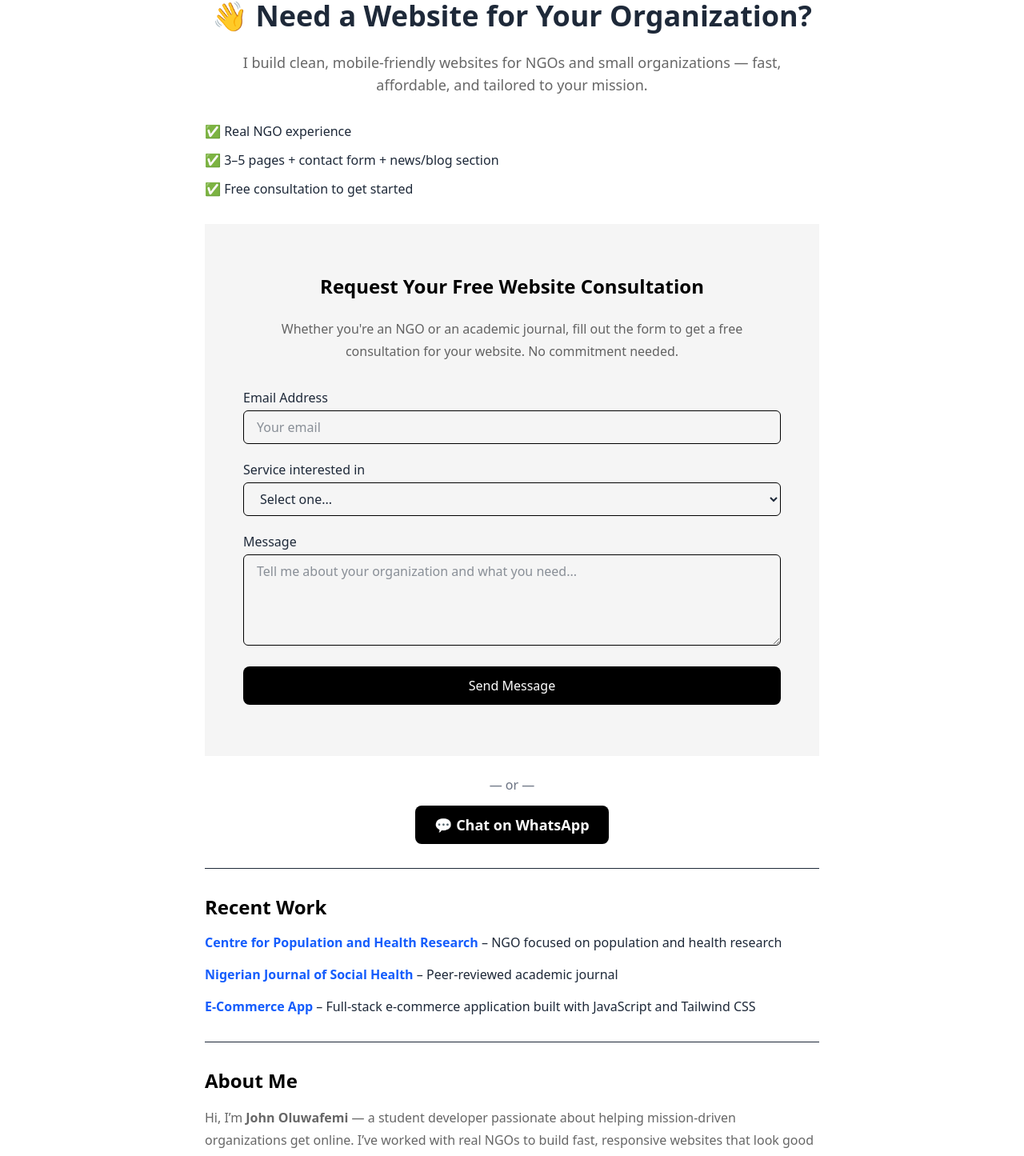
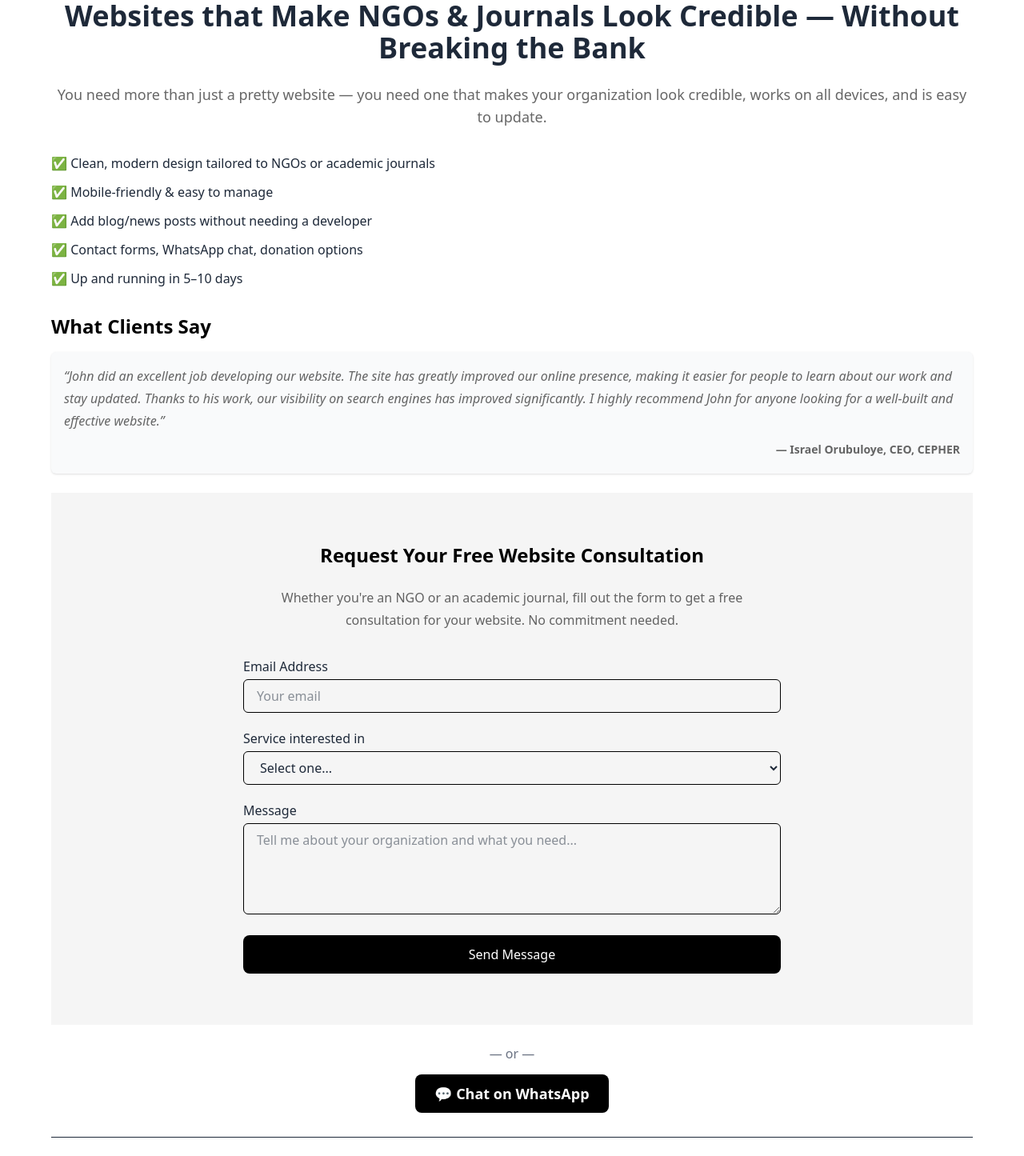
Before and after one commit to lamba01/port, a React (Vite) app: page /ngo in a window 1280 px wide. Shown: the part 120-1565 px from the top of the page at 80% size. Built offline with nearby package versions, Linux system fonts and the light colour scheme.

Commit message:
feat: enhance NGO landing page and add testimonial section

```diff
--- a/src/pages/ngo.jsx
+++ b/src/pages/ngo.jsx
@@ -2,57 +2,83 @@ import React from "react";
 import { Helmet } from "react-helmet";
 import "aos/dist/aos.css";
 import Contact from "../sections/contact";
+import Testimonial from "../sections/testimonial";
 
 export default function NGOLandingPage() {
   return (
     <>
       <Helmet>
-        <title>NGO Website Developer – John Oluwafemi</title>
+        <title>NGO & Journal Website Developer – John Oluwafemi</title>
         <meta
           name="description"
-          content="Affordable, fast, mobile-friendly websites for NGOs. Let's build your organization's site today."
+          content="Professional, mobile-friendly websites for NGOs and academic journals. Built fast, affordably, and tailored to your mission."
         />
         <meta
           name="keywords"
-          content="NGO website, non-profit website, affordable NGO websites, mobile-friendly NGO sites, fast NGO web development"
+          content="NGO website, journal website, non-profit website, affordable NGO websites, academic journal web design, fast NGO web development"
         />
         <meta name="author" content="John Oluwafemi" />
         <meta
           property="og:title"
-          content="NGO Website Developer – John Oluwafemi"
+          content="NGO & Journal Website Developer – John Oluwafemi"
         />
         <meta
           property="og:description"
-          content="Affordable, fast, mobile-friendly websites for NGOs. Let's build your organization's site today."
+          content="Professional, mobile-friendly websites for NGOs and academic journals. Built fast, affordably, and tailored to your mission."
         />
       </Helmet>
       <div className="bg-white text-gray-800 min-h-screen flex flex-col items-center px-4 py-10">
-        <div className="max-w-3xl w-full mt-20">
+        <div className="max-w-6xl w-full mt-20">
           <h1 className="text-3xl sm:text-4xl font-bold text-center mb-6">
-            👋 Need a Website for Your Organization?
+            Websites that Make NGOs & Journals Look Credible — Without Breaking
+            the Bank
           </h1>
+
           <p className="text-lg text-center mb-8">
-            I build clean, mobile-friendly websites for NGOs and small
-            organizations — fast, affordable, and tailored to your mission.
+            You need more than just a pretty website — you need one that makes
+            your organization look credible, works on all devices, and is easy
+            to update.
           </p>
 
           <ul className="space-y-3 mb-8">
-            <li className="flex items-start gap-2">✅ Real NGO experience</li>
             <li className="flex items-start gap-2">
-              ✅ 3–5 pages + contact form + news/blog section
+              ✅ Clean, modern design tailored to NGOs or academic journals
             </li>
             <li className="flex items-start gap-2">
-              ✅ Free consultation to get started
+              ✅ Mobile-friendly & easy to manage
+            </li>
+            <li className="flex items-start gap-2">
+              ✅ Add blog/news posts without needing a developer
+            </li>
+            <li className="flex items-start gap-2">
+              ✅ Contact forms, WhatsApp chat, donation options
+            </li>
+            <li className="flex items-start gap-2">
+              ✅ Up and running in 5–10 days
             </li>
           </ul>
+          <h2 className="text-2xl font-semibold mb-4">What Clients Say</h2>
+          <div className="bg-gray-50 p-4 rounded-md shadow mb-6">
+            <p className="italic text-gray-700">
+              “John did an excellent job developing our website. The site has
+              greatly improved our online presence, making it easier for people
+              to learn about our work and stay updated. Thanks to his work, our
+              visibility on search engines has improved significantly. I highly
+              recommend John for anyone looking for a well-built and effective
+              website.”
+            </p>
+            <p className="mt-2 font-semibold text-sm text-right">
+              — Israel Orubuloye, CEO, CEPHER
+            </p>
+          </div>
 
           <Contact />
-          {/* OR divider */}
+
           <div className="text-center my-6 text-gray-500">— or —</div>
 
           <div className="text-center mb-10">
             <a
-              href="https://wa.me/234XXXXXXXXXX?text=Hi%20John%2C%20I%20need%20an%20NGO%20website"
+              href="https://wa.me/2348166009368?text=Hi%20John%2C%20I%20need%20an%20NGO%20website"
               target="_blank"
               rel="noopener noreferrer"
               className="bg-black hover:bg-[#333333] text-white px-6 py-3 rounded-lg text-lg font-semibold transition"
@@ -103,12 +129,12 @@ export default function NGOLandingPage() {
 
           <hr className="my-8" />
 
-          <h2 className="text-2xl font-semibold mb-4">About Me</h2>
+          <h2 className="text-2xl font-semibold mb-4">Why Work With Me?</h2>
           <p className="mb-6">
-            Hi, I’m <strong>John Oluwafemi</strong> — a student developer
-            passionate about helping mission-driven organizations get online.
-            I’ve worked with real NGOs to build fast, responsive websites that
-            look good and perform even better.
+            I’m <strong>a developer</strong> who helps nonprofits, research
+            groups, and academic journals build websites that work. I care about
+            simplicity, clarity, and helping mission-driven teams do more online
+            — with less stress.
           </p>
 
           <div className="text-center">
--- a/src/sections/testimonial.jsx
+++ b/src/sections/testimonial.jsx
@@ -53,11 +53,16 @@ export default function Testimonial() {
             onMouseLeave={() => setHoveredId(null)}
           >
             <IoPersonCircle size={"4em"} />
-            <p className="font-medium py-3">{testimonial.testimony}</p>
-            <div className="text-center">
-              <p className="font-bold capitalize">{testimonial.name}</p>
-              <p className="capitalize">{testimonial.organization}</p>
+            <p className="italic text-gray-700 py-3 leading-relaxed">
+              {testimonial.testimony}
+            </p>
+            <div className="text-center mt-2">
+              <p className="font-semibold text-gray-900">{testimonial.name}</p>
+              <p className="text-sm text-gray-600">
+                {testimonial.organization}
+              </p>
             </div>
+
             {hoveredId === testimonial.id && (
               <img
                 src={testimonial.image}
```
